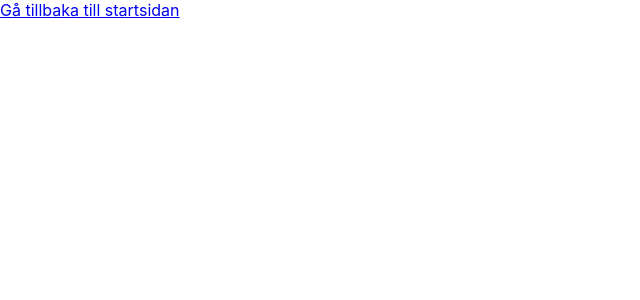
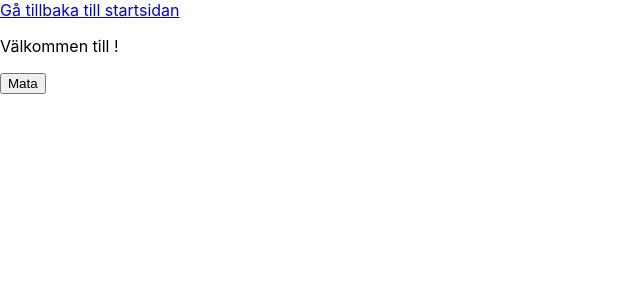
Before and after one commit to hellohely/myzoo, a React (Create React App) app: page /animal/1 in a window 1280 px wide. Shown: the top 300 px of the page, without its empty margins (0-640 px from the left). Built offline with nearby package versions, Linux system fonts and the light colour scheme.

Commit message:
Animal component displays animals without errors

```diff
--- a/src/components/Animal.tsx
+++ b/src/components/Animal.tsx
@@ -1,11 +1,37 @@
 import { useEffect, useState } from "react";
-import { Link, useParams } from "react-router-dom"
+import { Link, useParams } from "react-router-dom";
+import { IAnimal } from "../interfaces/IAnimal";
 
 export function Animal() {
+  const [animalId, setAnimalId] = useState(0);
+  const [animal, setAnimal] = useState<IAnimal>();
+  let params = useParams();
 
-    return(
-        <div>
-        <Link to={"/"}>Gå tillbaka till startsidan</Link>
-        </div>
-    )
+  const thisAnimal = JSON.parse(localStorage.getItem("animals") || "[]").find(
+    (animal: { id: number }) => animal.id == animalId
+  );
+
+  useEffect(() => {
+    if (params.id) {
+      setAnimalId(parseInt(params.id));
+    }
+  }, []);
+
+  useEffect(() => {
+    setAnimal(thisAnimal);
+  }, [animalId]);
+
+  function feedAnimal() {
+    console.log(thisAnimal.name, " är matad");
+  }
+
+  return (
+    <div>
+      <Link to={"/"}>Gå tillbaka till startsidan</Link>
+      <img src={thisAnimal?.imageUrl}></img>
+      <p>Välkommen till {animal?.name}!</p>
+      <p>{animal?.shortDescription}</p>
+      <button onClick={feedAnimal}>Mata {animal?.name}</button>
+    </div>
+  );
 }
```
